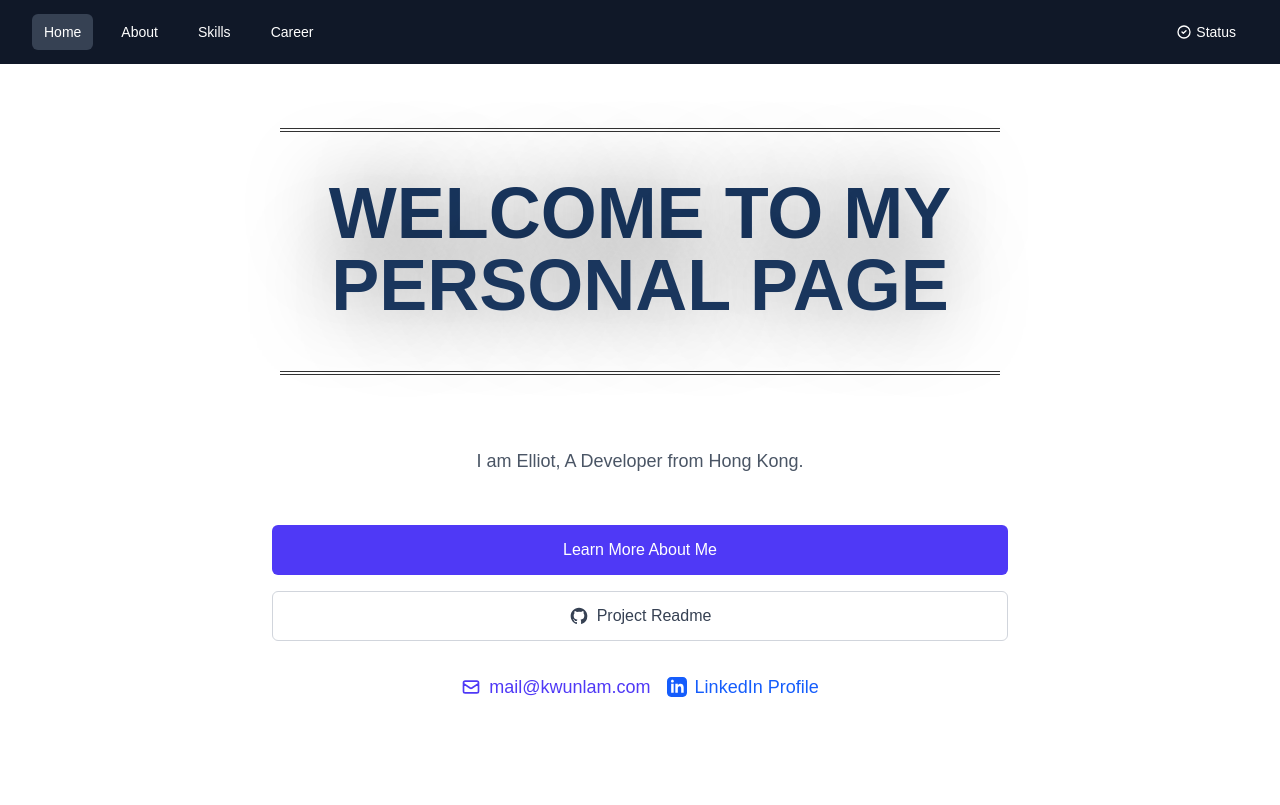
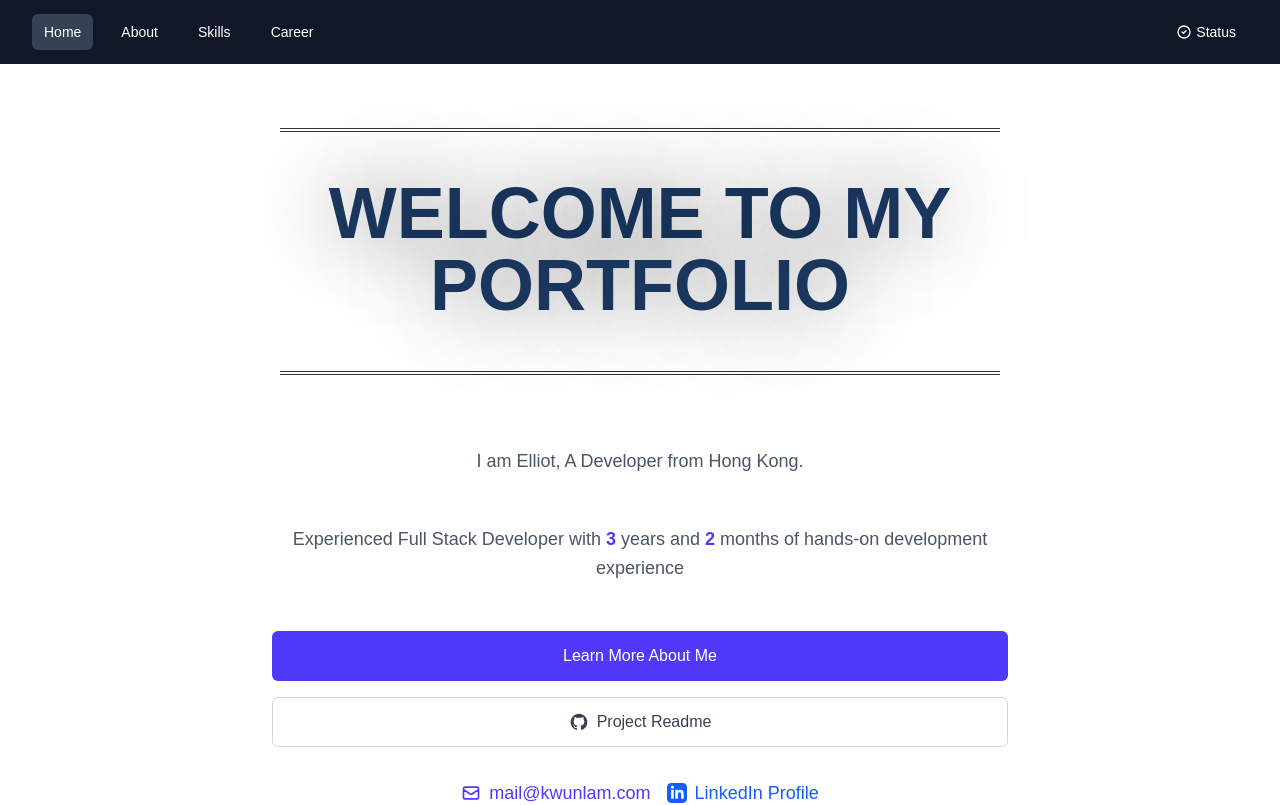
Before and after one commit to etklam/portfolio-2025-apr, a Next.js app: page / in a window 1280 px wide. Shown: the top 805 px of the page. Built offline with nearby package versions, Linux system fonts and the light colour scheme.

Commit message:
add Exp calculation in home page

```diff
--- a/src/app/page.tsx
+++ b/src/app/page.tsx
@@ -13,6 +13,27 @@ interface User {
 export default function Home() {
   const router = useRouter();
   const [user, setUser] = useState<User | null>(null);
+  const [experience, setExperience] = useState({ years: 0, months: 0 });
+
+  useEffect(() => {
+    const startDate = new Date(2022, 5); // June 2022 (month is 0-based)
+    const currentDate = new Date();
+
+    let years = currentDate.getFullYear() - startDate.getFullYear();
+    let months = currentDate.getMonth() - startDate.getMonth();
+
+    if (months < 0) {
+      years--;
+      months += 12;
+    }
+
+    // Add 4 months of internship experience
+    const totalMonths = years * 12 + months + 4;
+    const newYears = Math.floor(totalMonths / 12);
+    const newMonths = totalMonths % 12;
+
+    setExperience({ years: newYears, months: newMonths });
+  }, []);
 
   useEffect(() => {
     const userStr = localStorage.getItem('user');
@@ -34,13 +55,17 @@ export default function Home() {
           <div className="text-center">
             <div className="animated-text">
               <p className="text-base sm:text-lg">
-                <span className="text-3xl sm:text-4xl">Welcome to My Personal Page</span>
+                <span className="text-3xl sm:text-4xl">Welcome to My Portfolio</span>
               </p>
             </div>
             <div className="max-w-3xl mx-auto px-4">
               <p className="text-base sm:text-lg text-gray-600 leading-relaxed mb-8 sm:mb-12">
                 I am Elliot, A Developer from Hong Kong.
               </p>
+              <p className="text-base sm:text-lg text-gray-600 leading-relaxed mb-8 sm:mb-12">
+                Experienced Full Stack Developer with <span className="font-bold text-indigo-600">{experience.years}</span> {experience.years === 1 ? 'year' : 'years'} and <span className="font-bold text-indigo-600">{experience.months}</span> {experience.months === 1 ? 'month' : 'months'} of hands-on development experience
+              </p>
+
               <div className="flex flex-col gap-4 justify-center">
                 <Link
                   href="/about"
```
